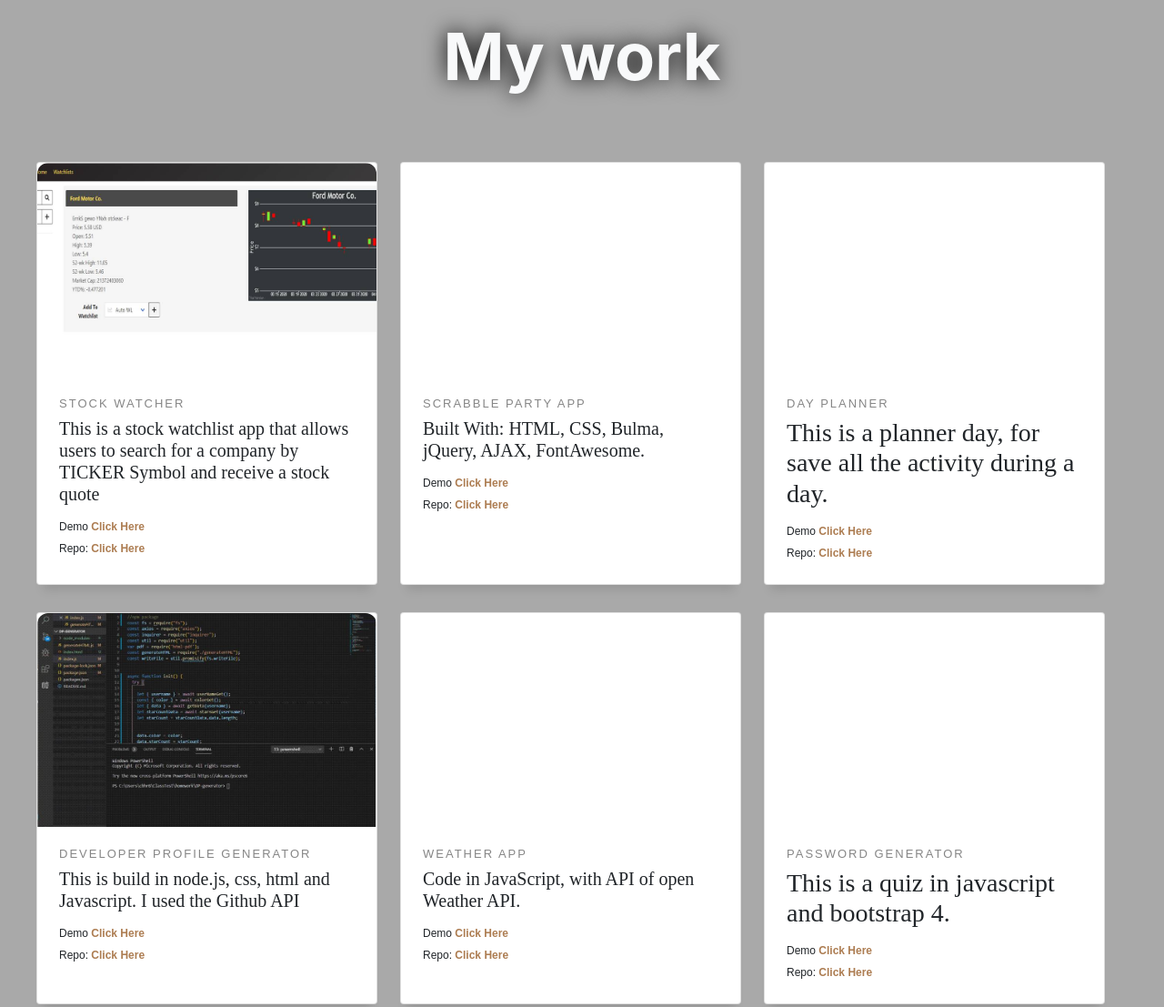
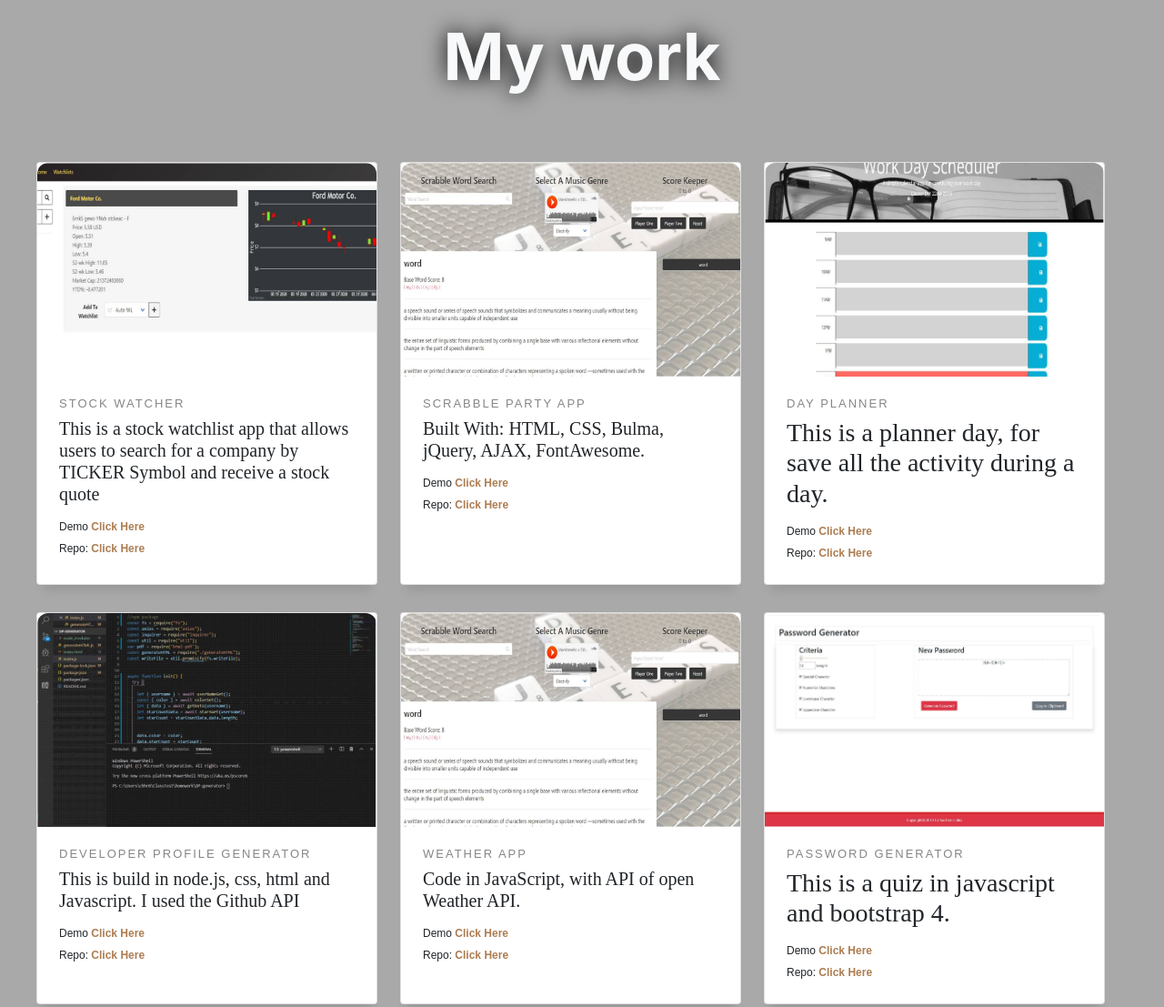
Before and after one commit to carloshernandezr/Myportfolio, a plain HTML site: page index.html in a window 1280 px wide. Shown: the part 920-2027 px from the top of the page at 91% size. Drawn offline with nearby package versions, Linux system fonts and the light colour scheme.

Commit message:
fix routh displaying image in githubpage

```diff
--- a/Assets/css/style.css
+++ b/Assets/css/style.css
@@ -36,17 +36,17 @@
 }
 
 .card--1 .card__img, .card--1 .card__img--hover {
-	background-image: url('https://raw.githubusercontent.com/carloshernandezr/Myportfolio/master/Assets/image/stockg.jpg');
+	/* background-image: url('https://raw.githubusercontent.com/carloshernandezr/Myportfolio/master/Assets/image/stockg.jpg'); */
 
-	/*background-image: url('../image/stockg.jpg');*/
+	background-image: url('../image/stockg.jpg');
 }
 
 .card--2 .card__img, .card--2 .card__img--hover {
-	background-image: url('Assets/image/scrabble2.jpg');
+	background-image: url('../image/scrabble2.jpg');
 }
 
 .card--3 .card__img, .card--3 .card__img--hover {
-	background-image: url('image/dayplanner.jpg');
+	background-image: url('../image/dayplanner.jpg');
 }
 
 .card--4 .card__img, .card--4 .card__img--hover {
@@ -54,11 +54,11 @@
 }
 
 .card--5 .card__img, .card--5 .card__img--hover {
-	background-image: url('../assets/image/scrabble2.jpg');
+	background-image: url('../image/scrabble2.jpg');
 }
 
 .card--6 .card__img, .card--6 .card__img--hover {
-	background-image: url('/image/password.jpg');
+	background-image: url('../image/password.jpg');
 }
 
 .card__like {
```
